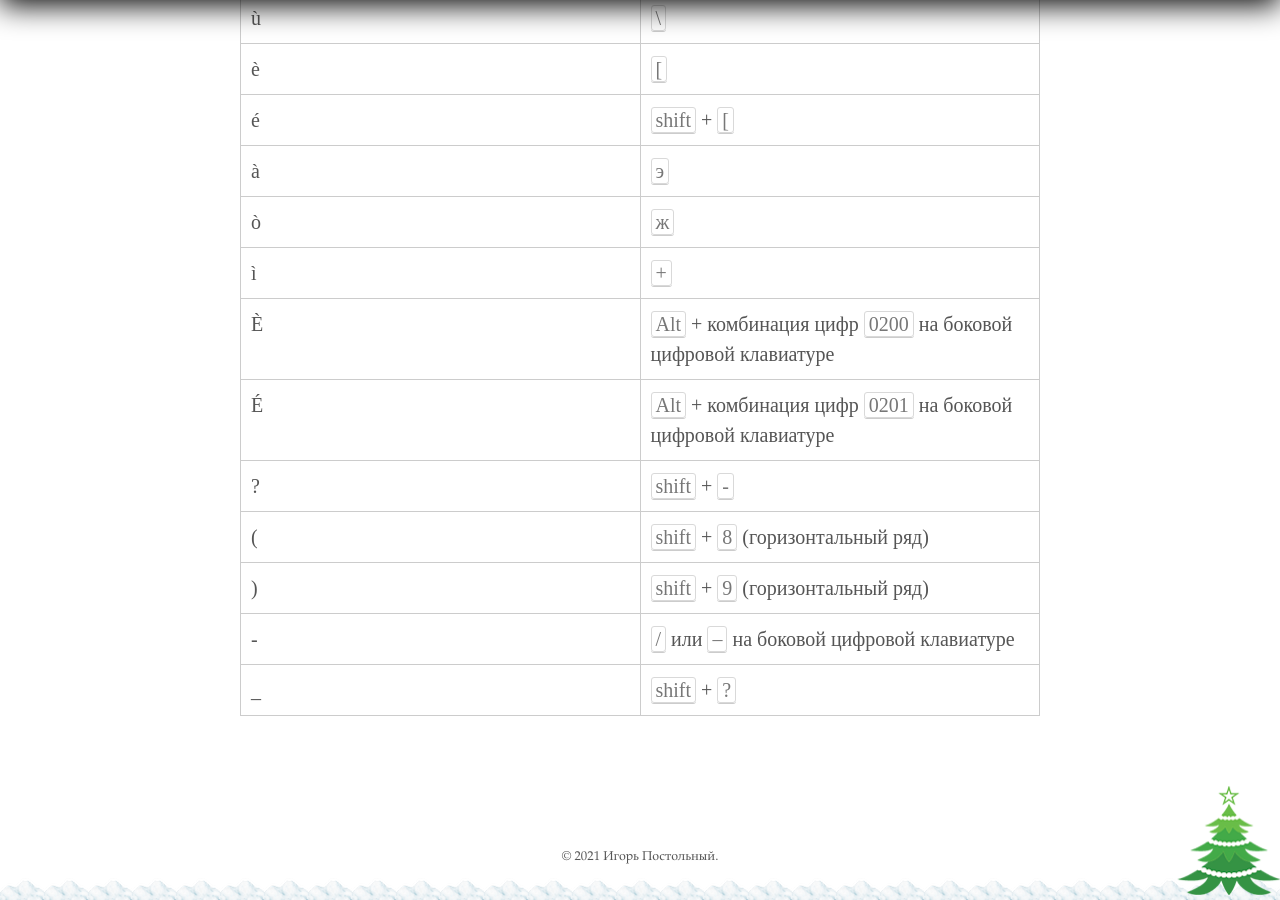
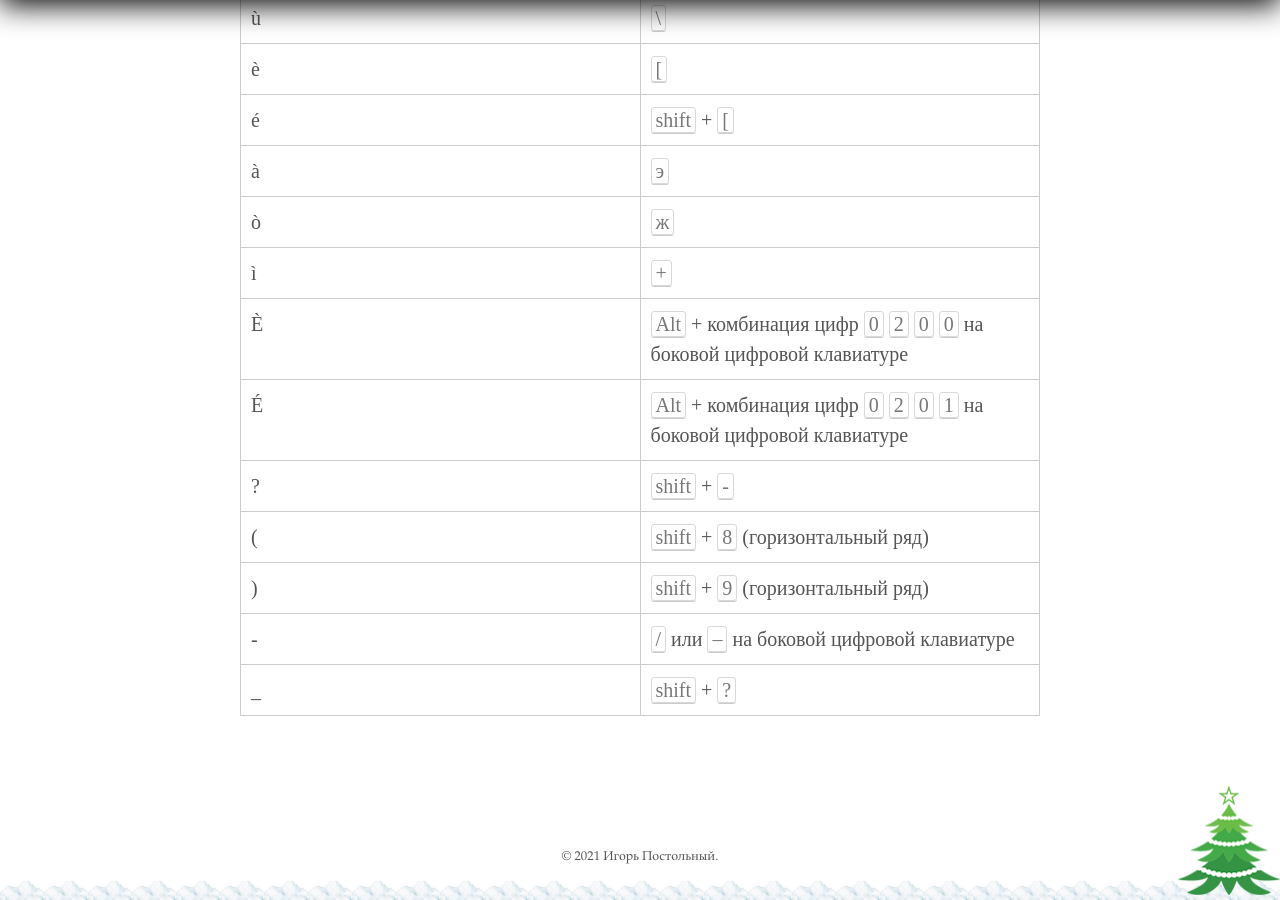
Before and after one commit to postolny/postolny.github.io, a Jekyll site: the page built from _pages/tastiera-italiana.md, in a window 1280 px wide and 900 px high, scrolled down 996 px. Built offline with Jekyll 4.4.1, drawn with Linux system fonts in a browser that asks for light colours.

Commit message:
Add files via upload

```diff
--- a/_pages/tastiera-italiana.md
+++ b/_pages/tastiera-italiana.md
@@ -16,8 +16,8 @@ permalink: /tastiera-italiana/
 |à|<kbd>э</kbd>|
 |ò|<kbd>ж</kbd>|
 |ì|<kbd>+</kbd>|
-|È|<kbd>Alt</kbd> + комбинация цифр <kbd>0200</kbd> на боковой цифровой клавиатуре|
-|É|<kbd>Alt</kbd> + комбинация цифр <kbd>0201</kbd> на боковой цифровой клавиатуре|
+|È|<kbd>Alt</kbd> + комбинация цифр <kbd>0</kbd> <kbd>2</kbd> <kbd>0</kbd> <kbd>0</kbd> на боковой цифровой клавиатуре|
+|É|<kbd>Alt</kbd> + комбинация цифр <kbd>0</kbd> <kbd>2</kbd> <kbd>0</kbd> <kbd>1</kbd> на боковой цифровой клавиатуре|
 |?|<kbd>shift</kbd> + <kbd>-</kbd>|
 |(|<kbd>shift</kbd> + <kbd>8</kbd> (горизонтальный ряд)|
 |)|<kbd>shift</kbd> + <kbd>9</kbd> (горизонтальный ряд)|
```
